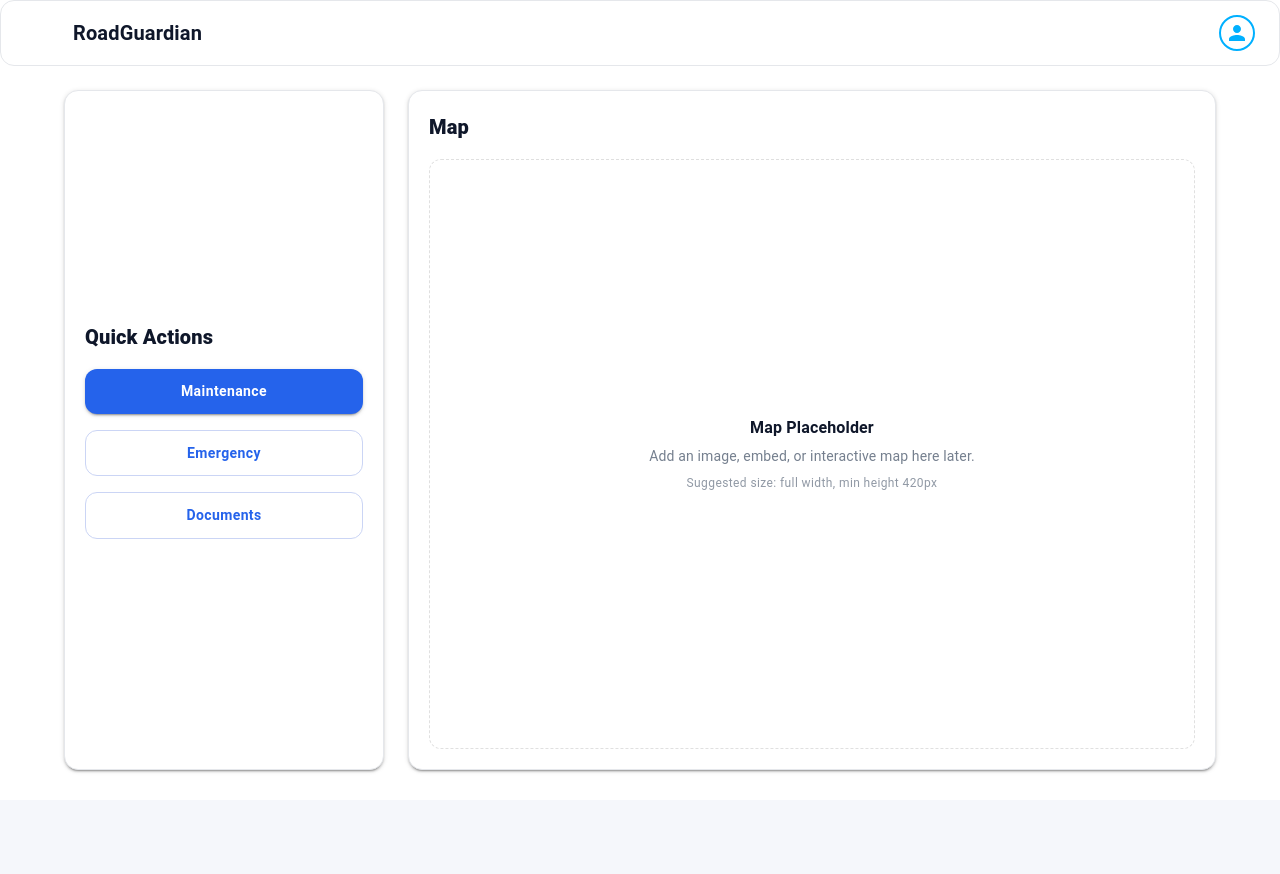
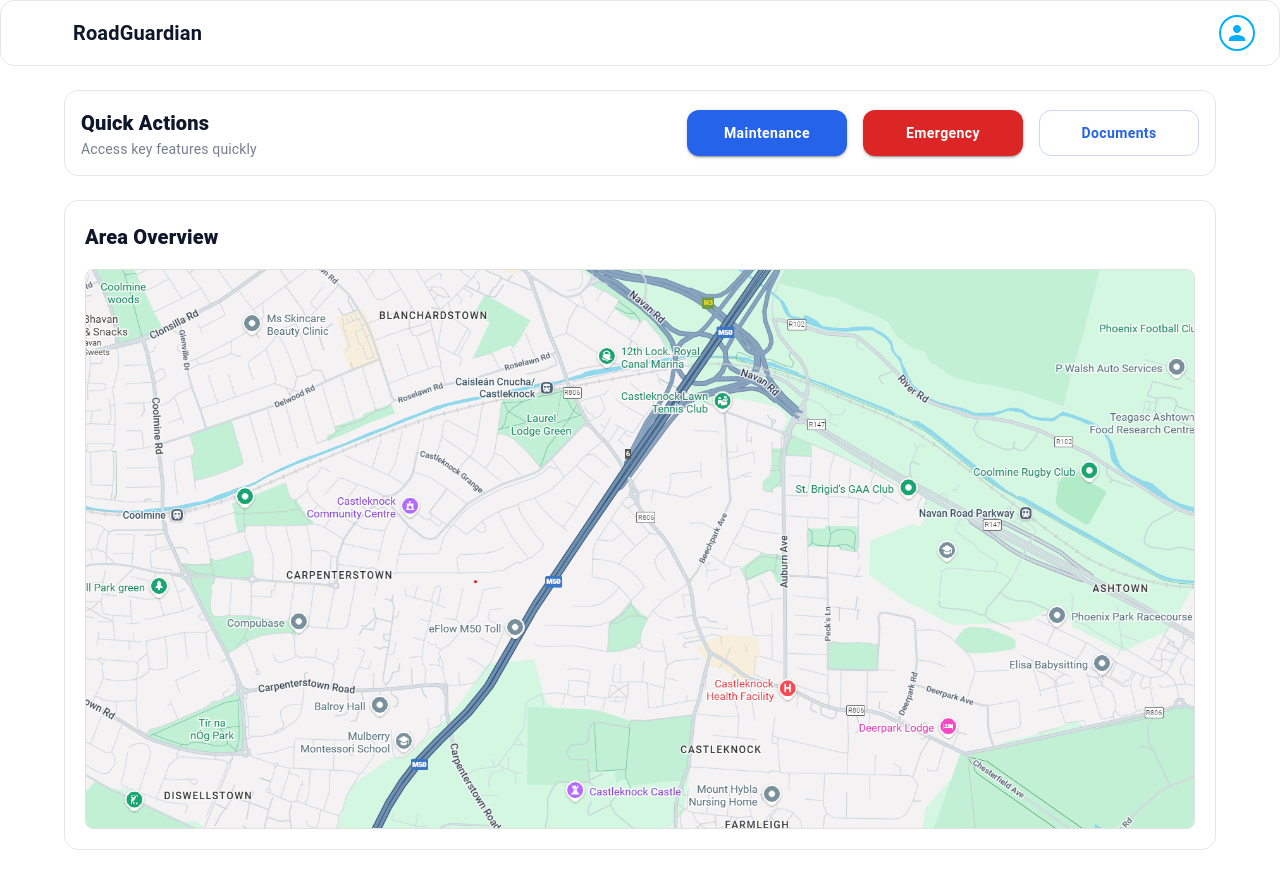
Before and after one commit to MatasZos/RoadGuardian, a Next.js app: page / in a window 1280 px wide. Before the commit the page ends 800 px from the top, so only its background shows below. Built offline with nearby package versions, Linux system fonts and the light colour scheme; some icons are missing.

Commit message:
Update page.js

```diff
--- a/src/app/page.js
+++ b/src/app/page.js
@@ -12,38 +12,38 @@
 export default function HomePage() {
   return (
     <Container maxWidth="lg" sx={{ py: 3 }}>
+      {/* ======================
+          QUICK ACTIONS (TOP)
+      ====================== */}
+      <Paper elevation={0} sx={{ p: 2, mb: 3 }}>
         <Box
           sx={{
             display: "flex",
-          gap: 3,
-          alignItems: "stretch",
+            alignItems: { xs: "stretch", md: "center" },
+            justifyContent: "space-between",
             flexDirection: { xs: "column", md: "row" },
-          minHeight: { md: "calc(100vh - 120px)" },
+            gap: 2,
           }}
         >
-        {/* Side actions */}
-        <Paper
-          elevation={2}
-          sx={{
-            width: { xs: "100%", md: 320 },
-            borderRadius: 4,
-            p: 2.5,
-            display: "flex",
-            flexDirection: "column",
-            justifyContent: "center",
-          }}
-        >
-          <Typography variant="h6" sx={{ fontWeight: 800, mb: 2 }}>
+          <Box>
+            <Typography variant="h6" sx={{ fontWeight: 800 }}>
               Quick Actions
             </Typography>
+            <Typography variant="body2" sx={{ opacity: 0.75 }}>
+              Access key features quickly
+            </Typography>
+          </Box>
 
-          <Stack spacing={2}>
+          <Stack
+            direction={{ xs: "column", sm: "row" }}
+            spacing={2}
+            sx={{ width: { xs: "100%", md: "auto" } }}
+          >
             <Button
               component={Link}
               href="/maintenance"
               variant="contained"
-              fullWidth
-              sx={{ fontWeight: 700, py: 1.5 }}
+              sx={{ minWidth: 160 }}
             >
               Maintenance
             </Button>
@@ -51,9 +51,9 @@
             <Button
               component={Link}
               href="/breakdown"
-              variant="outlined"
-              fullWidth
-              sx={{ fontWeight: 700, py: 1.5 }}
+              variant="contained"
+              className="btn-danger"
+              sx={{ minWidth: 160 }}
             >
               Emergency
             </Button>
@@ -62,60 +62,43 @@
               component={Link}
               href="/documents"
               variant="outlined"
-              fullWidth
-              sx={{ fontWeight: 700, py: 1.5 }}
+              sx={{ minWidth: 160 }}
             >
               Documents
             </Button>
           </Stack>
-
+        </Box>
       </Paper>
 
-        {/* Map placeholder panel */}
-        <Paper
-          elevation={2}
-          sx={{
-            flexGrow: 1,
-            borderRadius: 4,
-            p: 2.5,
-            display: "flex",
-            flexDirection: "column",
-            minHeight: { xs: 420, md: "auto" },
-          }}
-        >
+      {/* ======================
+          MAIN CONTENT
+      ====================== */}
+      <Paper elevation={0} sx={{ p: 2.5 }}>
         <Typography variant="h6" sx={{ fontWeight: 800, mb: 2 }}>
-            Map
+          Area Overview
         </Typography>
 
         <Box
           sx={{
-              flexGrow: 1,
-              minHeight: 420,
-              borderRadius: 3,
-              border: "1px dashed",
+            height: { xs: 420, md: 560 },
+            borderRadius: 2,
+            overflow: "hidden",
+            border: "1px solid",
             borderColor: "divider",
-              display: "flex",
-              alignItems: "center",
-              justifyContent: "center",
-              bgcolor: "background.paper",
-              px: 2,
-              textAlign: "center",
           }}
         >
-            <Box>
-              <Typography variant="subtitle1" sx={{ fontWeight: 700 }}>
-                Map Placeholder
-              </Typography>
-              <Typography variant="body2" sx={{ opacity: 0.75, mt: 0.5 }}>
-                Add an image, embed, or interactive map here later.
-              </Typography>
-              <Typography variant="caption" sx={{ opacity: 0.6, mt: 1, display: "block" }}>
-                Suggested size: full width, min height 420px
-              </Typography>
-            </Box>
+          <img
+            src="/images/map.png"
+            alt="Map overview"
+            style={{
+              width: "100%",
+              height: "100%",
+              objectFit: "cover",
+              display: "block",
+            }}
+          />
         </Box>
       </Paper>
-      </Box>
     </Container>
   );
 }
```
Lines whose indentation alone changed are shown as unchanged.
